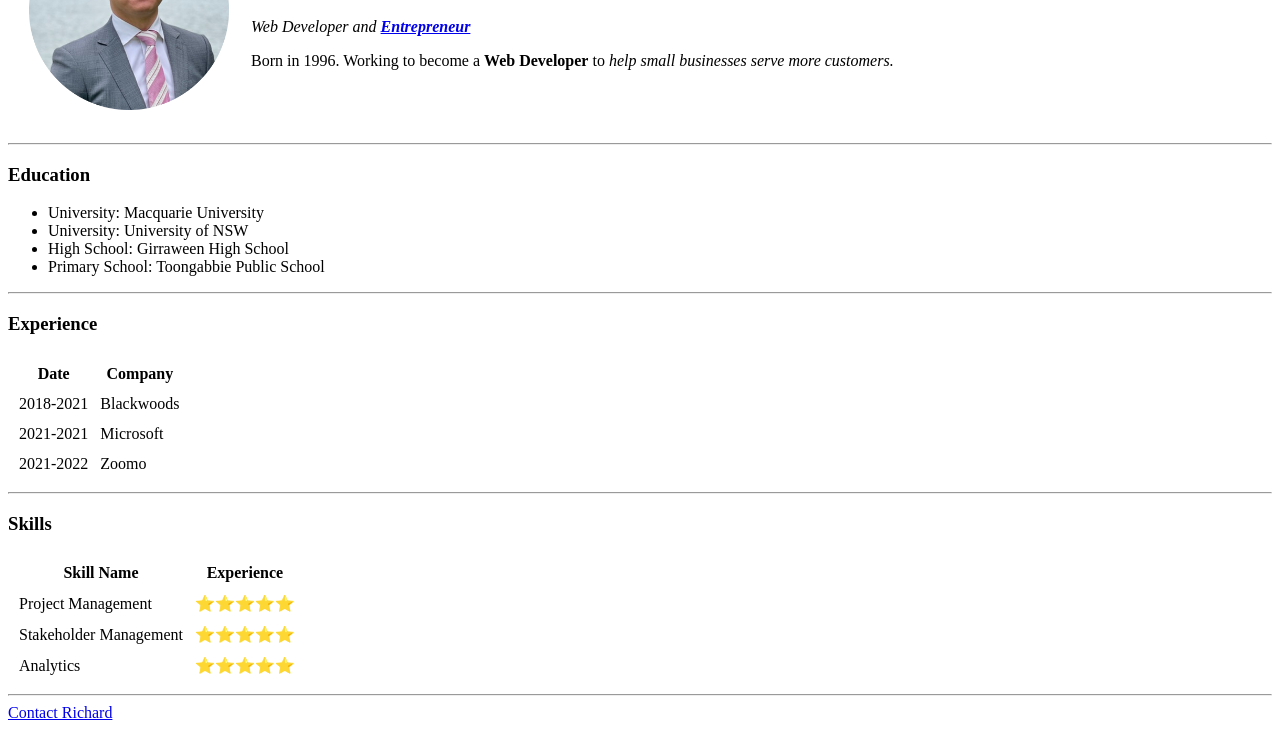
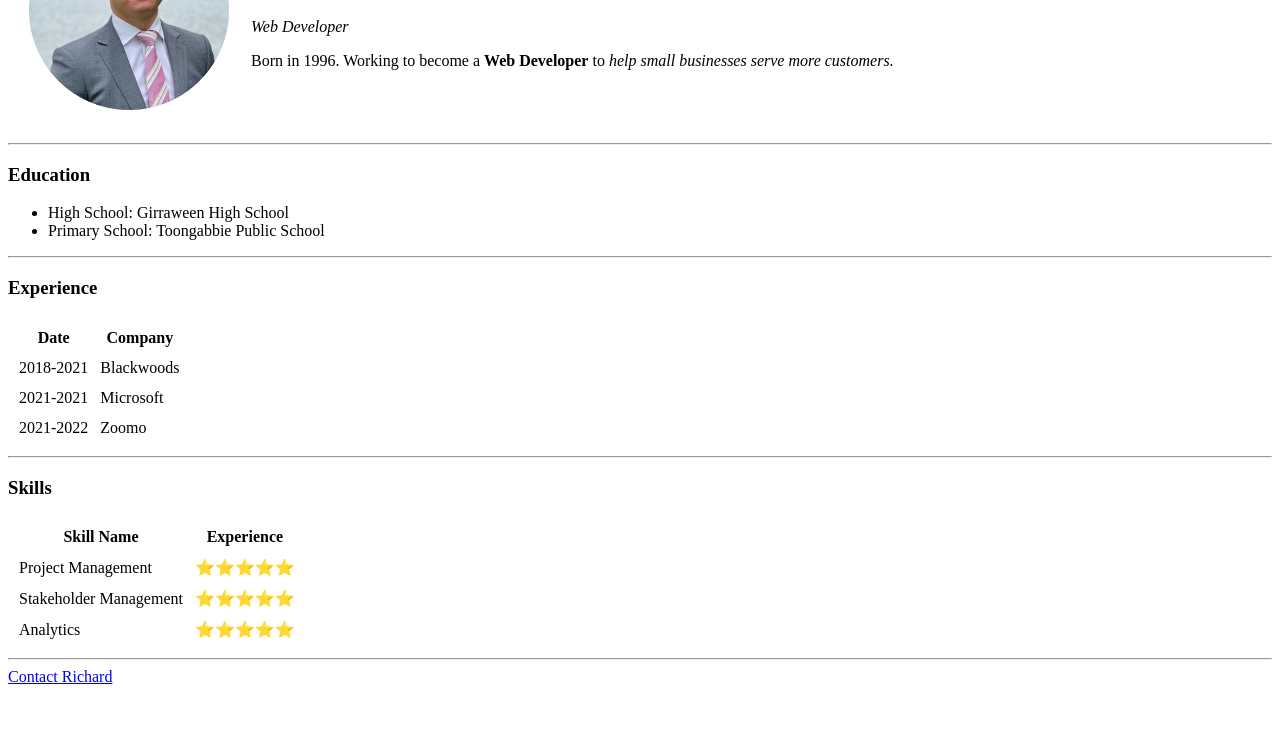
Before and after one commit to YRichardLi/cv, a plain HTML site: page index.html in a window 1280 px wide. Shown: the part 119-849 px from the top of the page. After the commit the page ends 813 px from the top, so only its background shows below. Drawn offline with Linux system fonts and the light colour scheme.

Commit message:
Add files via upload

```diff
--- a/index.html
+++ b/index.html
@@ -11,7 +11,7 @@
     <td><img src="headshot.png" width="200" height="200"></td>
     <td>
       <h1> Richard Y. Li </h1>
-      <p><em>Web Developer and <strong><a href="http://www.google.com">Entrepreneur</a></strong> </p></em>
+      <p><em>Web Developer</a></strong> </p></em>
       <p> Born in 1996.
         Working to become a <strong>Web Developer</strong> to <em>help small businesses serve more customers.</em>
       </p>
@@ -23,9 +23,6 @@
 
   <h3>Education</h3>
   <ul>
-    <li>University: Macquarie University </li>
-    <li>University: University of NSW</li>
-
     <li>High School: Girraween High School</li>
     <li>Primary School: Toongabbie Public School</li>
   </ul>
```
